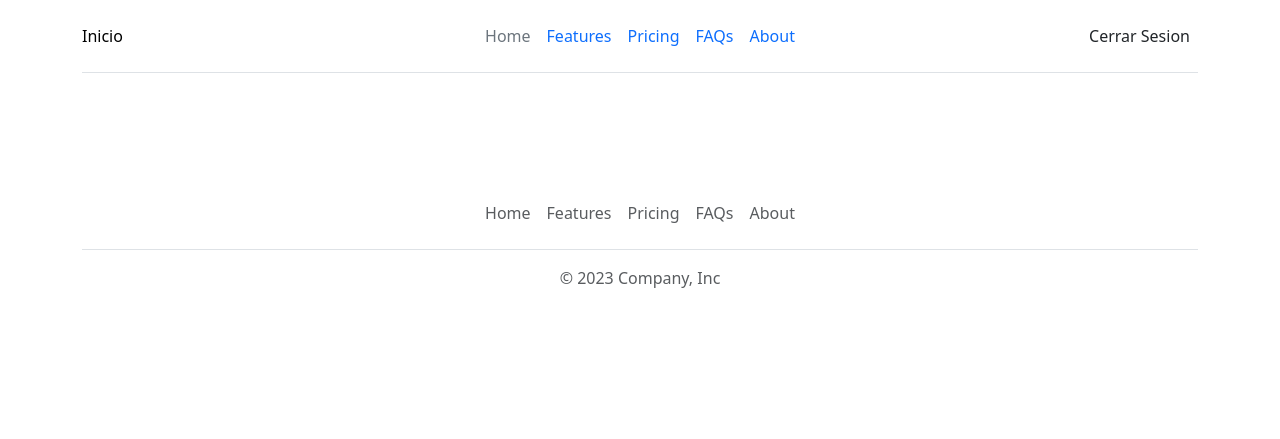
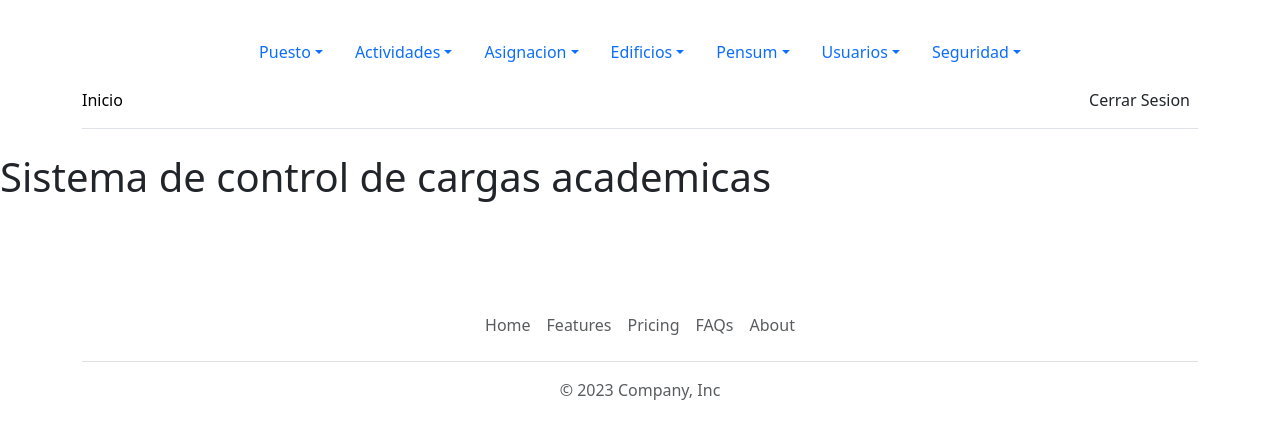
Before and after one commit to Grupo3BDD/ProyectoBDD, a Django app: page / in a window 1280 px wide. Shown: the top 439 px of the page. Run offline with Django 4.2, Linux system fonts and the light colour scheme; the visitor is signed in with stand-in values (Sample User, id 1).

Commit message:
Estructurando la base para el proyecto part1

```diff
--- a/docker-compose.yml
+++ b/docker-compose.yml
@@ -1,4 +1,4 @@
-version: "3.9"
+version: "3.3"
 
 services:
   db:
--- a/templates/index.html
+++ b/templates/index.html
@@ -1,2 +1,11 @@
 {% extends 'base.html' %}
 {% load static %}
+
+{% block content %}
+<div class="row">
+    <div class="col">
+        <h1>Sistema de control de cargas academicas</h1>
+    </div>
+</div>
+
+{% endblock %}
--- a/templates/navbar.html
+++ b/templates/navbar.html
@@ -1,26 +1,84 @@
 {% load static %}
 
 <div class="container">
+  {% if user.is_authenticated %}
+  <nav style="margin-top: 2rem;">
+    <ul class="nav col-12 col-md-auto mb-2 justify-content-center mb-md-0">
+      <li class="nav-item dropdown">
+        <a class="nav-link dropdown-toggle" href="#" data-bs-toggle="dropdown" aria-expanded="false">Puesto</a>
+              <ul class="dropdown-menu">
+                <li><a class="dropdown-item" href="#">Administracion de Estudiantes</a></li>
+                <li><a class="dropdown-item" href="#">Administracion de Docentes</a></li>
+                <li><a class="dropdown-item" href="#">Administracion de Usuarios</a></li>
+              </ul>
+      </li>
+      <li class="nav-item dropdown">
+        <a class="nav-link dropdown-toggle" href="#" data-bs-toggle="dropdown" aria-expanded="false">Actividades</a>
+              <ul class="dropdown-menu">
+                <li><a class="dropdown-item" href="#">Administracion de Estudiantes</a></li>
+                <li><a class="dropdown-item" href="#">Administracion de Docentes</a></li>
+                <li><a class="dropdown-item" href="#">Administracion de Usuarios</a></li>
+              </ul>
+      </li>
+      <li class="nav-item dropdown">
+        <a class="nav-link dropdown-toggle" href="#" data-bs-toggle="dropdown" aria-expanded="false">Asignacion</a>
+              <ul class="dropdown-menu">
+                <li><a class="dropdown-item" href="#">Administracion de Estudiantes</a></li>
+                <li><a class="dropdown-item" href="#">Administracion de Docentes</a></li>
+                <li><a class="dropdown-item" href="#">Administracion de Usuarios</a></li>
+              </ul>
+      </li>
+      <li class="nav-item dropdown">
+        <a class="nav-link dropdown-toggle" href="#" data-bs-toggle="dropdown" aria-expanded="false">Edificios</a>
+              <ul class="dropdown-menu">
+                <li><a class="dropdown-item" href="#">Administracion de Edificios y Salones</a></li>
+
+              </ul>
+      </li>
+      <li class="nav-item dropdown">
+        <a class="nav-link dropdown-toggle" href="#" data-bs-toggle="dropdown" aria-expanded="false">Pensum</a>
+              <ul class="dropdown-menu">
+                <li><a class="dropdown-item" href="#">Administracion de Estudiantes</a></li>
+                <li><a class="dropdown-item" href="#">Administracion de Docentes</a></li>
+                <li><a class="dropdown-item" href="#">Administracion de Usuarios</a></li>
+              </ul>
+      </li>
+      <li class="nav-item dropdown">
+        <a class="nav-link dropdown-toggle" href="#" data-bs-toggle="dropdown" aria-expanded="false">Usuarios</a>
+              <ul class="dropdown-menu">
+                <li><a class="dropdown-item" href="#">Administracion de Estudiantes</a></li>
+                <li><a class="dropdown-item" href="#">Administracion de Docentes</a></li>
+                <li><a class="dropdown-item" href="#">Administracion de Usuarios</a></li>
+              </ul>
+      </li>
+      <li class="nav-item dropdown">
+        <a class="nav-link dropdown-toggle" href="#" data-bs-toggle="dropdown" aria-expanded="false">Seguridad</a>
+              <ul class="dropdown-menu">
+                <li><a class="dropdown-item" href="#">Perfil</a></li>
+                <li><a class="dropdown-item" href="#">Cambiar Contraseña</a></li>
+                <li><a class="dropdown-item" href="#">Administracion de roles y permisos</a></li>
+              </ul>
+      </li>
+    </ul>
+
+  </nav>
+  {% endif %}
   <header
-    class="d-flex flex-wrap align-items-center justify-content-center justify-content-md-between py-3 mb-4 border-bottom">
+    class="d-flex flex-wrap align-items-center justify-content-center justify-content-md-between py-3 mb-4 border-bottom" style="margin-bottom: 5rem;">
     <div class="col-md-3 mb-2 mb-md-0">
       <a href="/" class="d-inline-flex link-body-emphasis text-decoration-none">
         Inicio
       </a>
     </div>
 
-    <ul class="nav col-12 col-md-auto mb-2 justify-content-center mb-md-0">
-      <li><a href="/" class="nav-link px-2 link-secondary">Home</a></li>
-      <li><a href="#" class="nav-link px-2">Features</a></li>
-      <li><a href="#" class="nav-link px-2">Pricing</a></li>
-      <li><a href="#" class="nav-link px-2">FAQs</a></li>
-      <li><a href="#" class="nav-link px-2">About</a></li>
-    </ul>
+
+
+
 
     <div class="col-md-3 text-end">
       {% if not user.is_authenticated %}
-        <a href="{% url 'users:login' %}" class="btn btn-outline-primary me-2">Login</a>
-        <a href="{% url 'users:signup' %}" class="btn btn-primary">Sign-up</a>
+        <a href="{% url 'users:login' %}" class="btn btn-outline-primary me-2">Iniciar Sesion</a>
+        <a href="{% url 'users:signup' %}" class="btn btn-primary">Crear Cuenta</a>
       {% else %}
         <a href="{% url 'users:logout' %}" class="nav-link px-2">Cerrar Sesion</a>
       {% endif %}
```
